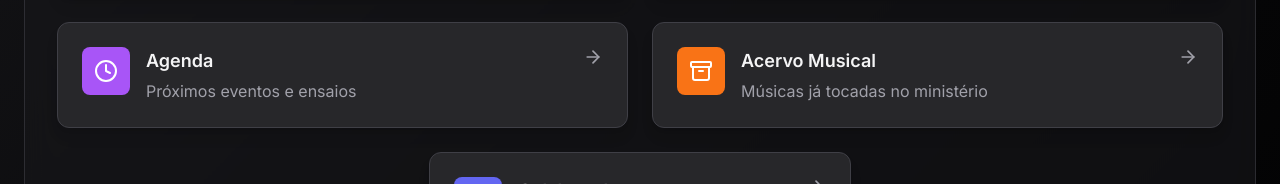
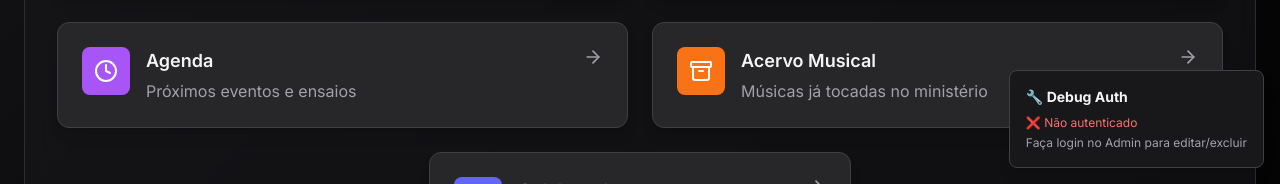
Before and after one commit to onesyss/adm-louvor-qg, a React (Vite) app: page / in a window 1280 px wide. Shown: the part 616-800 px from the top of the page. Built offline with nearby package versions, Linux system fonts and the light colour scheme; no server answers; the database is empty.

Commit message:
correcao de sincronismo

```diff
--- a/src/App.tsx
+++ b/src/App.tsx
@@ -3,6 +3,7 @@ import { AppProvider } from './context/AppContext';
 import { NotificationProvider } from './components/Notification';
 import Layout from './components/Layout';
 import ProtectedRoute from './components/ProtectedRoute';
+import DebugAuth from './components/DebugAuth';
 import Home from './pages/Home';
 import Scales from './pages/Scales';
 import Agenda from './pages/Agenda';
@@ -19,6 +20,7 @@ function App() {
       <AppProvider>
         <Router>
           <div className="App">
+            <DebugAuth />
             <Routes>
               <Route path="/login" element={<Login />} />
               <Route path="/" element={<Layout />}>
--- /dev/null
+++ b/src/components/DebugAuth.tsx
@@ -0,0 +1,43 @@
+import React, { useState, useEffect } from 'react';
+import { auth } from '../firebase/config';
+import { onAuthStateChanged } from 'firebase/auth';
+
+const DebugAuth: React.FC = () => {
+  const [user, setUser] = useState<any>(null);
+  const [loading, setLoading] = useState(true);
+
+  useEffect(() => {
+    const unsubscribe = onAuthStateChanged(auth, (currentUser) => {
+      setUser(currentUser);
+      setLoading(false);
+      console.log('🔐 Auth State:', currentUser ? 'Autenticado' : 'Não autenticado');
+      console.log('👤 User:', currentUser);
+    });
+
+    return () => unsubscribe();
+  }, []);
+
+  if (loading) {
+    return null;
+  }
+
+  return (
+    <div className="fixed bottom-4 right-4 bg-zinc-900 border border-zinc-700 rounded-lg p-4 shadow-lg max-w-sm z-50">
+      <h3 className="text-sm font-bold text-zinc-100 mb-2">🔧 Debug Auth</h3>
+      {user ? (
+        <div className="space-y-1 text-xs">
+          <p className="text-green-400">✅ Autenticado</p>
+          <p className="text-zinc-400">Email: {user.email}</p>
+          <p className="text-zinc-400">UID: {user.uid}</p>
+        </div>
+      ) : (
+        <div className="space-y-1 text-xs">
+          <p className="text-red-400">❌ Não autenticado</p>
+          <p className="text-zinc-400">Faça login no Admin para editar/excluir</p>
+        </div>
+      )}
+    </div>
+  );
+};
+
+export default DebugAuth;
```
